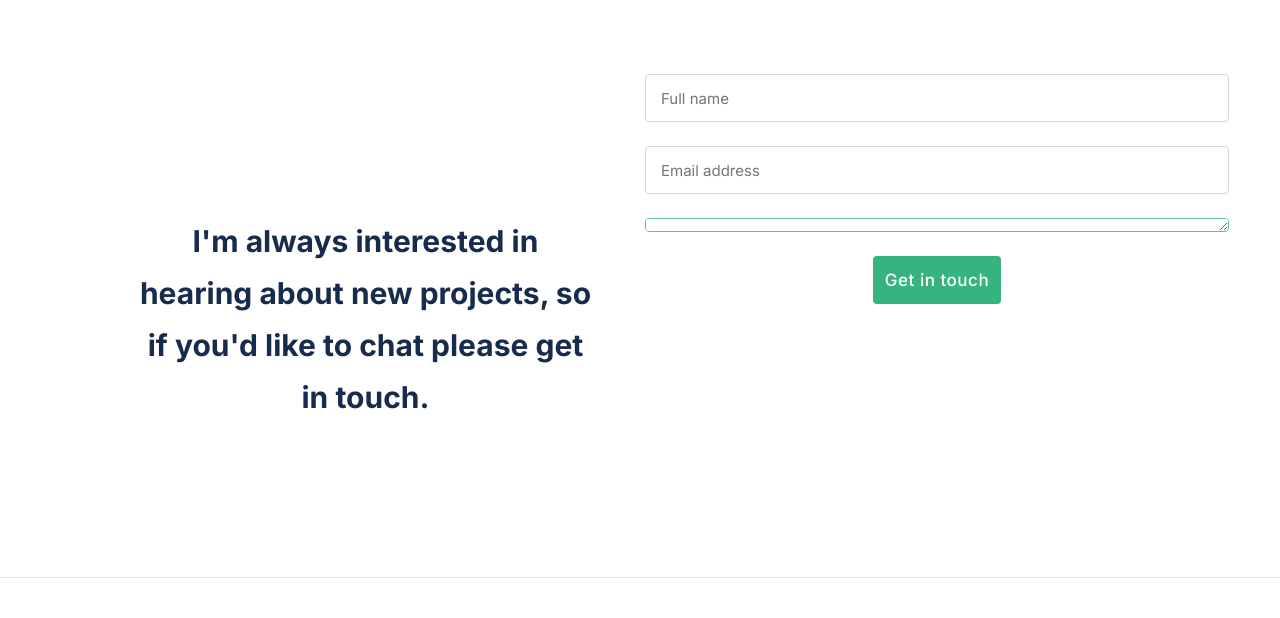
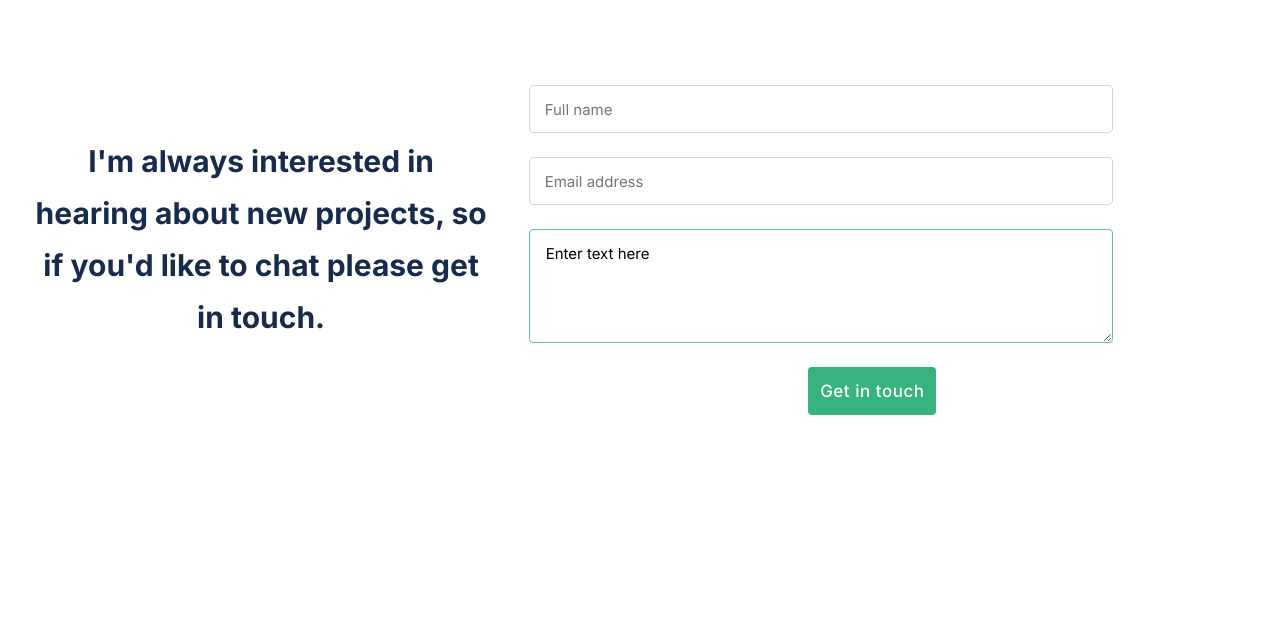
Before and after one commit to Kgomotso196/MyPortfolio, a website: page index.html in a window 1280 px wide. Shown: the part 2879-3497 px from the top of the page. Drawn offline with Linux system fonts and the light colour scheme.

Commit message:
positioned 'get in touch' button

```diff
--- a/additionalCSS/footerSection.css
+++ b/additionalCSS/footerSection.css
@@ -15,13 +15,15 @@
 .click:hover {
   cursor: pointer;
   background-color: #008552;
+  transform: scale(1.1);
 }
 
 .contactForm {
   display: flex;
   flex-direction: column;
   justify-content: center;
-  padding: 0 24px;
+  width: 90%;
+  margin: 0 auto;
 }
 
 .btn-center {
@@ -44,6 +46,7 @@
 }
 
 form input {
+  width: 327px;
   height: 48px;
   border-radius: 4px;
   border: 1px solid #d0d9d4;
@@ -62,6 +65,7 @@ form input {
 }
 
 form textarea {
+  width: 327px;
   height: 114px;
   border-radius: 4px;
   border: 1px solid #60c095;
@@ -85,10 +89,6 @@ form textarea {
   color: black;
 }
 
-.footerBtn {
-  text-align: center;
-}
-
 .getInTouch {
   padding: 12px;
   background: #36b37f;
@@ -101,26 +101,18 @@ form textarea {
   border-style: none;
   border-radius: 4px;
   margin-top: 24px;
-  text-align: center;
-}
-
-.footer {
-  display: flex;
-  flex-direction: column;
 }
 
 .footerSocialIcons {
-  margin-top: 46px;
   display: flex;
   justify-content: center;
   gap: 20px;
   align-items: center;
+  padding: 24px;
 }
 
 .footerSocialIconsContainer {
   position: relative;
-  display: flex;
-  justify-content: center;
 }
 
 .footerFrameMob {
@@ -153,10 +145,11 @@ hr {
   border-radius: 10px;
 }
 
-@media (max-width: 768px) {
-  .footerImg {
-    display: none;
-  }
+.footerBtn {
+  display: flex;
+  flex-wrap: wrap;
+  justify-content: center;
+  align-items: center;
 }
 
 @media screen and (min-width: 768px) {
@@ -165,18 +158,22 @@ hr {
   .footerHr {
     display: none;
   }
+
   .footerDesktopContainer {
+    max-width: 116rem;
+    margin: 0 auto;
     display: grid;
-    grid-template-columns: 463px auto;
-    gap: 24px;
-    padding-top: 80px;
-    padding-bottom: 154px;
-    margin: 0 134px;
-    position: relative;
+    grid-template-columns: minmax(0, 2fr) minmax(0, 3fr);
+    column-gap: 2.4rem;
+    margin-bottom: 16.5rem;
+    padding-right: 4rem;
+    padding-left: 2rem;
   }
+
   .lastMsg {
     margin: 0;
   }
+
   .lastMsgText {
     color: #172b4d;
     font-family: "Inter", sans-serif;
@@ -187,9 +184,9 @@ hr {
     font-style: normal;
     padding-top: 50px;
   }
+
   .contactForm {
     width: 100%;
-    height: 48px;
   }
 
   form input {
```
